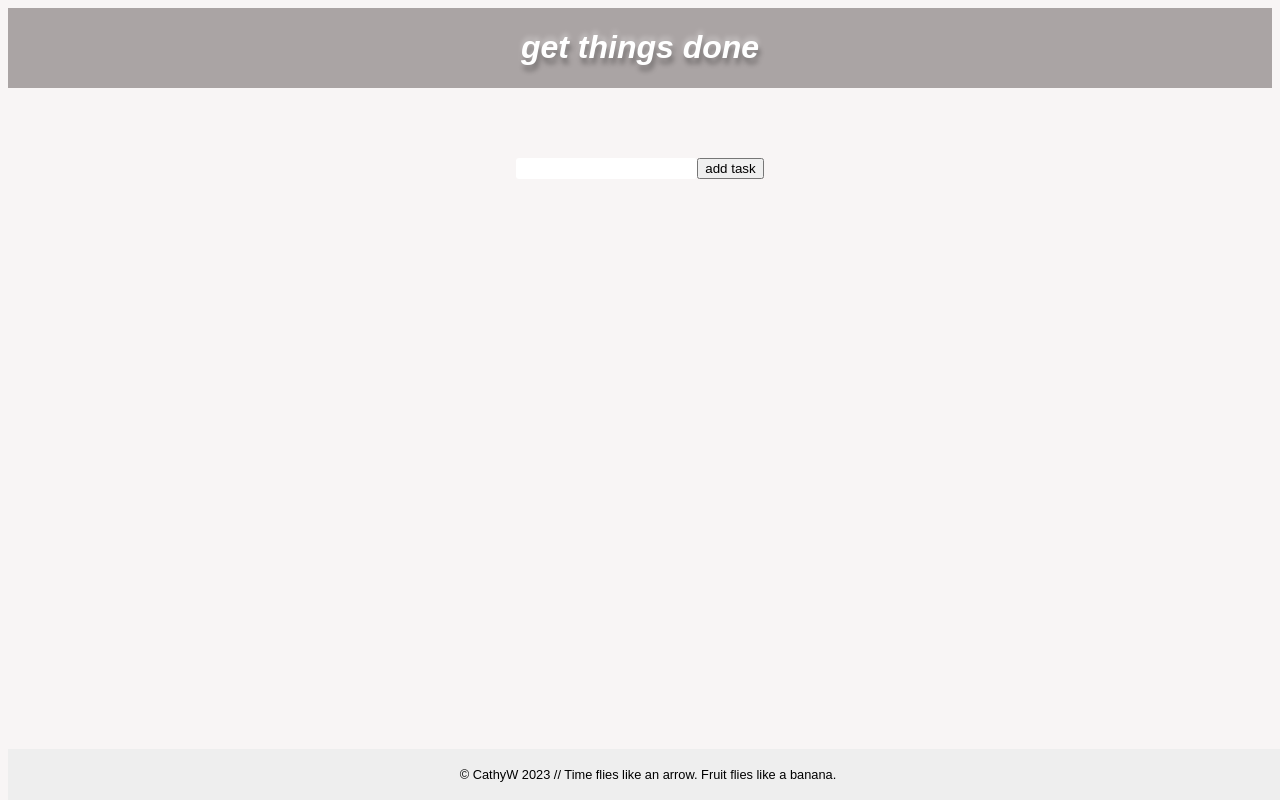
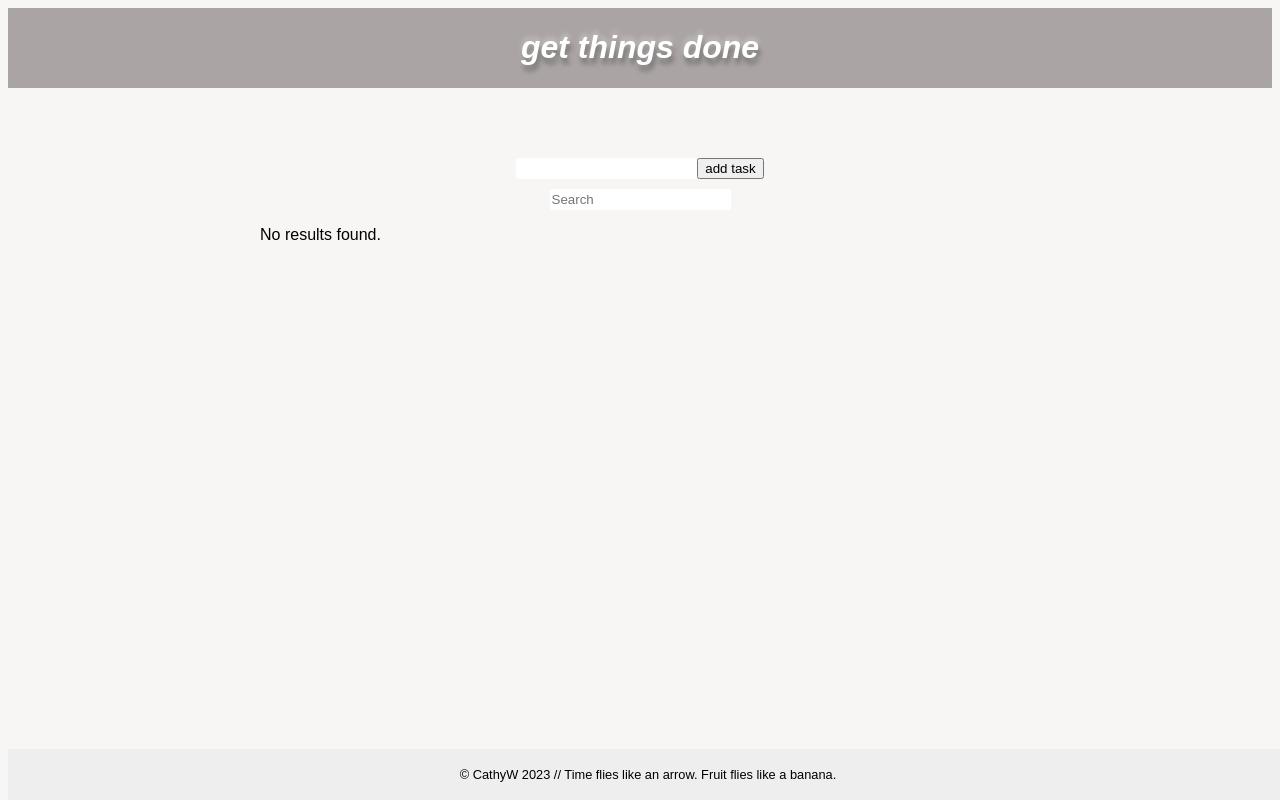
Before and after one commit to cathywiden/react-todolist, a React (Create React App) app: page / in a window 1280 px wide. Built offline with nearby package versions, Linux system fonts and the light colour scheme.

Commit message:
search functionality

```diff
--- a/src/App.jsx
+++ b/src/App.jsx
@@ -8,6 +8,7 @@ const TodoList = () => {
   const [todos, setTodos] = useState(
     JSON.parse(localStorage.getItem("todos")) || []
   );
+  const [searchTerm, setSearchTerm] = useState("");
 
   const addTodo = (todo) => {
     if (todo.text.trim() !== "") {
@@ -44,17 +45,31 @@ const TodoList = () => {
     console.log(`Removed todo: ${removedTodo.text}`);
   };
 
+  const filteredTodos = todos.filter((todo) =>
+    todo.text.toLowerCase().includes(searchTerm.toLowerCase())
+  );
+
   return (
     <>
       <div className="container">
         <AddTask addTodo={addTodo} />
-        {todos.length > 0 ? (
+        <div className="search-container">
+          <input
+            type="text"
+            placeholder="Search"
+            value={searchTerm}
+            onChange={(e) => setSearchTerm(e.target.value)}
+          />
+        </div>
+        {filteredTodos.length > 0 ? (
           <DisplayTasks
-            todos={todos}
+            todos={filteredTodos}
             removeTodo={removeTodo}
             setTodos={setTodos}
           />
-        ) : null}
+        ) : (
+          <p>No results found.</p>
+        )}
       </div>
     </>
   );
--- a/src/index.css
+++ b/src/index.css
@@ -33,8 +33,15 @@ footer {
   width: 100%;
   padding: 5px;
   font-size: 0.8em;
+}
+
+.search-container {
+
+  display: flex;
+  justify-content: center;
 
 }
+
 
 .container {
   max-width: 800px;
@@ -55,6 +62,7 @@ footer {
   box-sizing: border-box;
   border: 2px solid #ccc;
 }
+
 
 .task {
   background-color: white;
```
Also changed, not shown: 1 other file (tests, documents, lock files or other folders).
